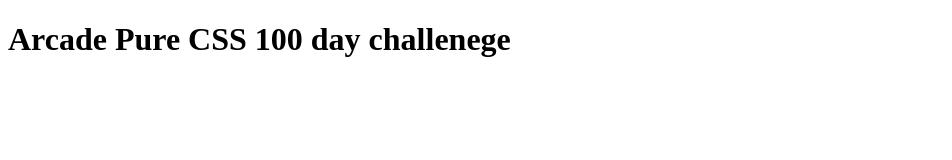
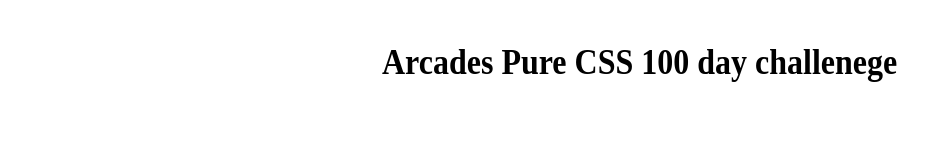
Before and after one commit to arcadecodes/projects_landing_page, a plain HTML site: page index.html in a window 1280 px wide. Shown: the whole page, without its empty margins (0-952 px from the left). Drawn offline with nearby package versions, Linux system fonts and the light colour scheme.

Commit message:
animation fixed

```diff
--- a/index.html
+++ b/index.html
@@ -4,10 +4,13 @@
 <head>
     <title> ArcadeDev - PureCSS</title>
     <link rel="stylesheet" type="text/css" href="style.css">
+    <link rel="stylesheet" href="https://cdnjs.cloudflare.com/ajax/libs/animate.css/4.0.0/animate.min.css" />
 </head>
 
 <body>
-    <h1 class="animated infinte bounce"> Arcade Pure CSS 100 day challenege</h1>
+    <div class="section">
+        <h1 class="animate__animated animate__bounce"> Arcades Pure CSS 100 day challenege</h1>
+    </div>
 </body>
 
 </html>
--- a/style.css
+++ b/style.css
@@ -0,0 +1,13 @@
+
+.section {
+    display: flex;
+    flex-wrap: wrap;
+    justify-content: center;
+    text-align: center;
+    margin-top: 50px;
+}
+
+.animate__animated.animate__bounce {
+    --animate-duration: 2s;
+    animation-iteration-count: infinite;
+  }
```
